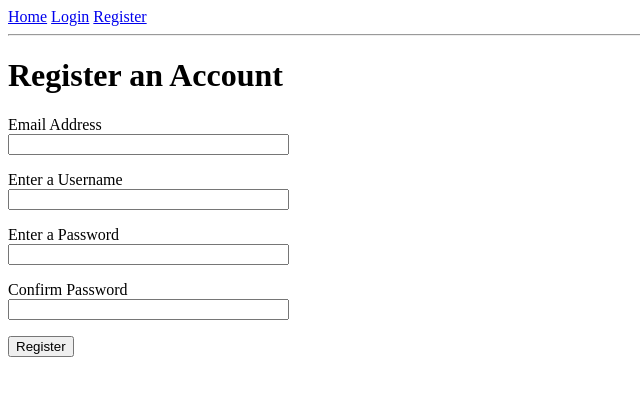
After one commit to JacobU/quiz-website, a Flask app: page /register in a window 1280 px wide. The commit adds this page. Shown: the top 396 px of the page, without its empty margins (0-640 px from the left). Run offline with Flask 2, Linux system fonts and the light colour scheme.

Commit message:
Added registration form and admin section

```diff
--- a/quiz/app/forms.py
+++ b/quiz/app/forms.py
@@ -1,9 +1,16 @@
 from flask_wtf import FlaskForm
 from wtforms import StringField, PasswordField, BooleanField, SubmitField
-from wtforms.validators import InputRequired
+from wtforms.validators import InputRequired, EqualTo, Email, Length
 
 class LoginForm(FlaskForm):
-    username=StringField('Username', validators=[InputRequired()])
-    password=PasswordField("Password", validators=[InputRequired()])
+    username = StringField("Username", validators=[InputRequired()])
+    password = PasswordField("Password", validators=[InputRequired()])
     remember_me = BooleanField("Remember Me")
     submit = SubmitField("Sign In")
+
+class RegisterForm(FlaskForm):
+    email = StringField("Email Address", validators=[Email()])
+    username = StringField("Enter a Username", validators=[InputRequired()]) # Need to check in database if username already exists!!!!!!
+    password = PasswordField("Enter a Password", validators=[InputRequired(), Length(min=4, message="Passwords must contain at least 4 characters ")]) #Change to a regex matching some password policy!
+    password_confirm = PasswordField("Confirm Password", validators=[InputRequired(), EqualTo('password', message="Passwords do not match! ")])
+    submit = SubmitField("Register")
--- a/quiz/app/routes.py
+++ b/quiz/app/routes.py
@@ -1,6 +1,6 @@
 from flask import render_template, flash, redirect, url_for
 from app import app
-from app.forms import LoginForm
+from app.forms import LoginForm, RegisterForm
 
 @app.route('/')
 @app.route('/index')
@@ -15,3 +15,18 @@ def login():
         flash("Login requested for user {}, remember_me={}".format(form.username.data, form.remember_me.data))
         return redirect(url_for('index'))
     return render_template('login.html', form=form)
+
+
+@app.route('/admin')
+#NEED TO ADD PROTECTIONS TO THIS URL -> NOT ALLOW ACCESS UNLESS CREDENTIALED LOGIN W/ CORRECT PERMISSIONS
+# Redirect to index if not correct user
+def admin():
+    return render_template("admin-splash.html")
+
+@app.route('/register', methods=['GET', 'POST'])
+def register():
+    form=RegisterForm()
+    if form.validate_on_submit():
+        flash("Account created for user {}, email= {}".format(form.username.data, form.email.data))
+        return redirect(url_for('index'))
+    return(render_template('register.html', form=form))
--- a/quiz/app/templates/base.html
+++ b/quiz/app/templates/base.html
@@ -1,11 +1,12 @@
 <htmL>
     <head>
-        <title>CHANGE- QUIZ WEBSITE</title>
+        <title>Pub-Quiz</title>
     </head>
     <body>
         <div>
             <a href=" {{ url_for('index') }}">Home</a>
             <a href=" {{ url_for('login') }}">Login</a>
+            <a href=" {{ url_for('register') }}">Register</a>
         </div>
         <hr>
 
--- a/quiz/app/templates/login.html
+++ b/quiz/app/templates/login.html
@@ -4,7 +4,7 @@
 <!--- https://blog.miguelgrinberg.com/post/the-flask-mega-tutorial-part-i-hello-world-->
 {% block content %}
     <h1> User Login </h1>
-    <form action= "" method="post" novalidate></form>
+    <form action= "" method="post" novalidate>
      {{ form.hidden_tag() }}
         <p>
             {{ form.username.label }} <br>
--- /dev/null
+++ b/quiz/app/templates/register.html
@@ -0,0 +1,39 @@
+{% extends "base.html" %}
+
+    {% block content %}
+    <h1>Register an Account</h1>
+    <form action= "" method="post" novalidate>
+        {{ form.hidden_tag() }}
+        <p>
+            {{ form.email.label }} <br>
+            {{ form.email(size=32) }}
+            {% for error in form.email.errors %}
+            <span style="color:red;"> [ {{ error }} </span>
+             {% endfor %}
+        </p>
+        <p>
+            {{ form.username.label }} <br>
+            {{ form.username(size=32) }}
+            {% for error in form.username.errors %}
+            <span style="color:red;"> [ {{ error}} </span>
+            {% endfor %}
+        </p>
+        <p>
+            {{ form.password.label }} <br>
+            {{ form.password(size=32) }}
+            {% for error in form.password.errors %}
+            <span style="color:red;"> [ {{ error}} </span>
+            {% endfor %}
+        </p>
+        <p>
+            {{ form.password_confirm.label }} <br>
+            {{ form.password_confirm(size=32) }}
+            {% for error in form.password_confirm.errors %}
+            <span style="color:red;"> [ {{ error}} </span>
+            {% endfor %}
+        </p>
+        <p>
+            {{ form.submit() }}
+        </p>
+    </form>
+{% endblock %}
```
Also changed, not shown: quiz/app/templates/admin-splash.html (added, +28 -0 lines).
